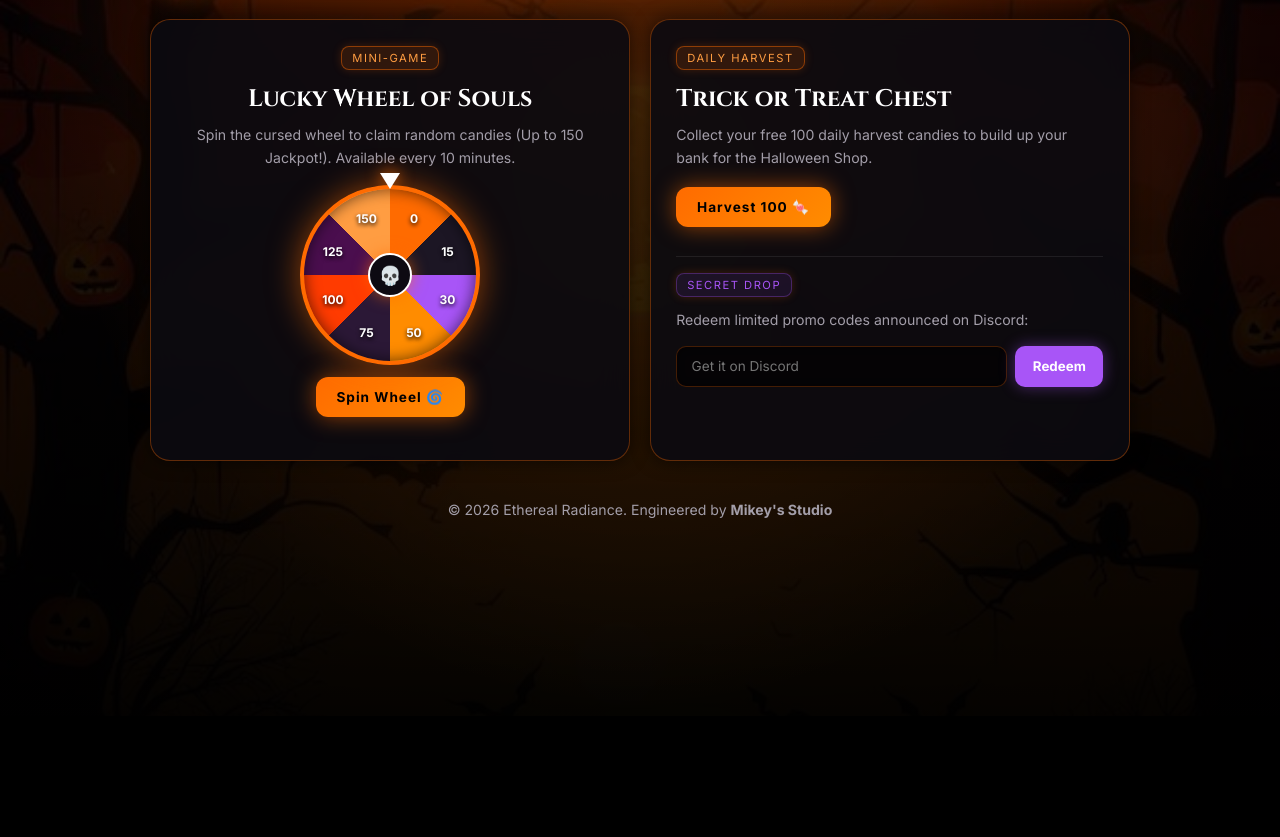
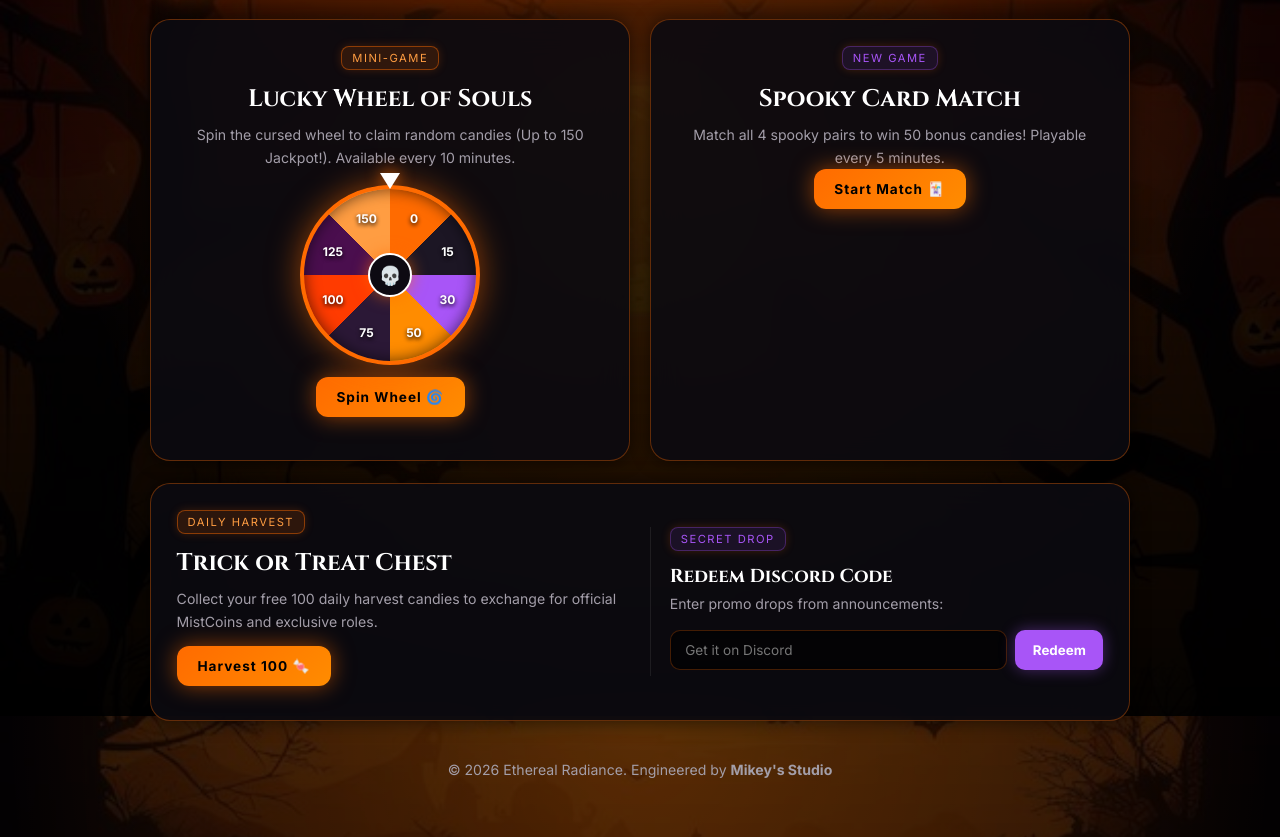
Before and after one commit to mikeystudio77/EtherealHalloween, a plain HTML site: page index.html in a window 1280 px wide. Shown: the part 84-921 px from the top of the page. Before the commit the page ends 800 px from the top, so only its background shows below. Drawn offline with Linux system fonts and the light colour scheme.

Commit message:
Update index.html

```diff
--- a/index.html
+++ b/index.html
@@ -30,8 +30,9 @@
       </div>
     </nav>
 
+    <!-- Mini-Games Grid -->
     <div class="grid-2">
-      <!-- Mini-Game: Wheel of Souls -->
+      <!-- Mini-Game 1: Wheel of Souls -->
       <div class="card" style="text-align: center;">
         <span class="tag">MINI-GAME</span>
         <h2>Lucky Wheel of Souls</h2>
@@ -55,17 +56,36 @@
         </div>
       </div>
 
-      <!-- Daily Harvest & Promo Codes -->
-      <div class="card">
-        <span class="tag">DAILY HARVEST</span>
-        <h2>Trick or Treat Chest</h2>
-        <p>Collect your free 100 daily harvest candies to build up your bank for the Halloween Shop.</p>
-        <button id="dailyBtn" class="btn btn-pumpkin" style="margin-top: 1.1rem;" onclick="claimDaily()">Harvest 100 🍬</button>
-        <p id="timerText" style="margin-top: 8px; font-size: 0.75rem; color: #ff9d42;"></p>
+      <!-- Mini-Game 2: Spooky Memory Card Match -->
+      <div class="card" style="text-align: center;">
+        <span class="tag" style="color: var(--phantom); border-color: rgba(168,85,247,0.3); background: rgba(168,85,247,0.1);">NEW GAME</span>
+        <h2>Spooky Card Match</h2>
+        <p>Match all 4 spooky pairs to win 50 bonus candies! Playable every 5 minutes.</p>
 
-        <div style="margin-top: 1.8rem; border-top: 1px solid rgba(255,255,255,0.08); padding-top: 1rem;">
+        <div class="memory-grid" id="memoryGrid">
+          <!-- Cards rendered by script.js -->
+        </div>
+
+        <button id="memoryBtn" class="btn btn-pumpkin" onclick="initMemoryGame()">Start Match 🃏</button>
+        <p id="memoryTimerText" style="font-size: 0.75rem; color: #ff9d42; margin-top: 5px;"></p>
+      </div>
+    </div>
+
+    <!-- Daily Harvest & Secret Codes -->
+    <div class="card">
+      <div class="grid-2" style="align-items: center;">
+        <div>
+          <span class="tag">DAILY HARVEST</span>
+          <h2>Trick or Treat Chest</h2>
+          <p>Collect your free 100 daily harvest candies to exchange for official MistCoins and exclusive roles.</p>
+          <button id="dailyBtn" class="btn btn-pumpkin" style="margin-top: 0.8rem;" onclick="claimDaily()">Harvest 100 🍬</button>
+          <p id="timerText" style="margin-top: 8px; font-size: 0.75rem; color: #ff9d42;"></p>
+        </div>
+
+        <div style="border-left: 1px solid rgba(255,255,255,0.08); padding-left: 1.2rem;">
           <span class="tag" style="color: var(--phantom); border-color: rgba(168,85,247,0.3); background: rgba(168,85,247,0.1);">SECRET DROP</span>
-          <p>Redeem limited promo codes announced on Discord:</p>
+          <h3 style="font-family: 'Cinzel'; margin-bottom: 4px;">Redeem Discord Code</h3>
+          <p>Enter promo drops from announcements:</p>
           <div class="promo-box">
             <input type="text" id="promoInput" class="promo-input" placeholder="Get it on Discord">
             <button class="btn-phantom" onclick="redeemPromo()">Redeem</button>
@@ -82,4 +102,4 @@
 
   <script src="script.js"></script>
 </body>
-</html>
+  </html>
```
